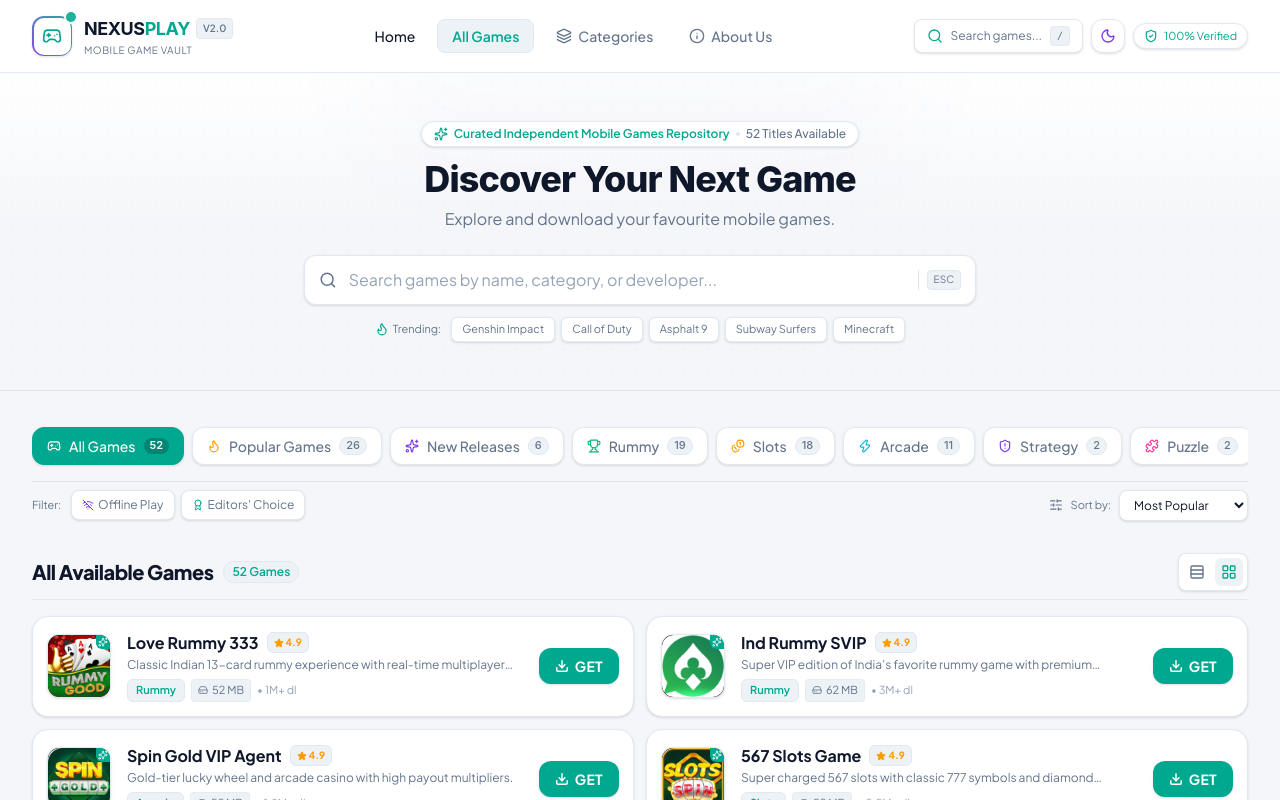
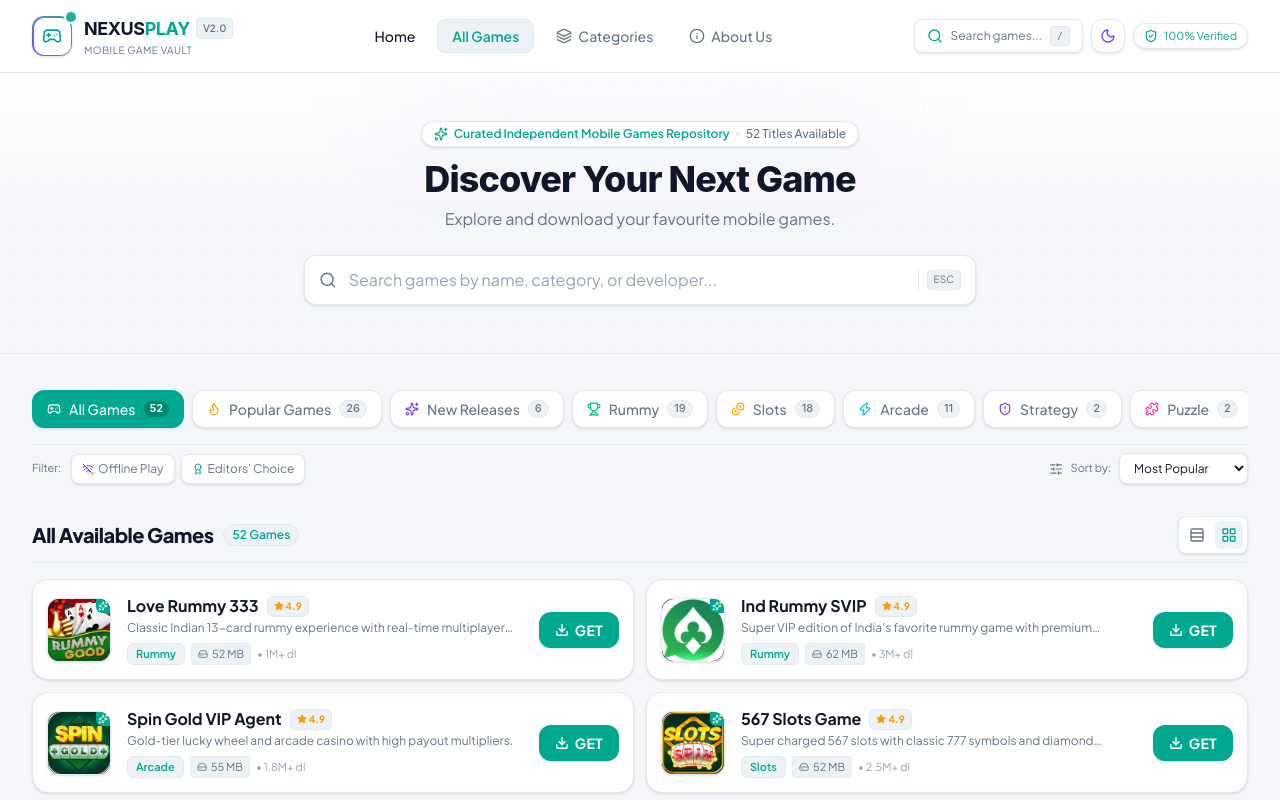
Before and after one commit to rohantheediter-source/yonohub-v2.o, a React (Vite) app: page / in a window 1280 px wide. Shown: the top 800 px of the page. Built offline with nearby package versions, Linux system fonts and the light colour scheme.

Commit message:
Remove legacy trending game tags (Genshin, CoD, Asphalt, Subway Surfers, Minecraft)

```diff
--- a/src/components/Hero.tsx
+++ b/src/components/Hero.tsx
@@ -1,5 +1,5 @@
 import React, { useState, useRef, useEffect } from 'react';
-import { Search, X, Sparkles, Flame, Download } from 'lucide-react';
+import { Search, X, Sparkles, Download } from 'lucide-react';
 import type { Game } from '../types/game';
 
 interface HeroProps {
@@ -56,8 +56,6 @@ export const Hero: React.FC<HeroProps> = ({
     window.addEventListener('keydown', handleKeyDown);
     return () => window.removeEventListener('keydown', handleKeyDown);
   }, []);
-
-  const trendingTags = ['Genshin Impact', 'Call of Duty', 'Asphalt 9', 'Subway Surfers', 'Minecraft'];
 
   return (
     <section className="relative overflow-hidden bg-gradient-to-b from-[var(--bg-secondary)] via-[var(--bg-main)] to-[var(--bg-main)] border-b border-[var(--border-color)] py-8 sm:py-12 px-4 sm:px-6 lg:px-8 transition-colors">
@@ -192,23 +190,6 @@ export const Hero: React.FC<HeroProps> = ({
               )}
             </div>
           )}
-
-          {/* Trending Search Tags */}
-          <div className="mt-3 flex items-center justify-center flex-wrap gap-1.5 text-xs">
-            <span className="text-[var(--text-secondary)] flex items-center gap-1 mr-1 text-[11px]">
-              <Flame className="w-3.5 h-3.5 text-[var(--accent-primary)]" />
-              Trending:
-            </span>
-            {trendingTags.map((tag) => (
-              <button
-                key={tag}
-                onClick={() => onSearchChange(tag)}
-                className="px-2.5 py-1 rounded-md bg-[var(--bg-secondary)] hover:bg-[var(--bg-subtle)] border border-[var(--border-color)] text-[var(--text-secondary)] hover:text-[var(--text-main)] transition-colors text-[11px] shadow-sm"
-              >
-                {tag}
-              </button>
-            ))}
-          </div>
         </div>
       </div>
     </section>
```
Also changed, not shown: generate-games.cjs (line endings or trailing spaces).
